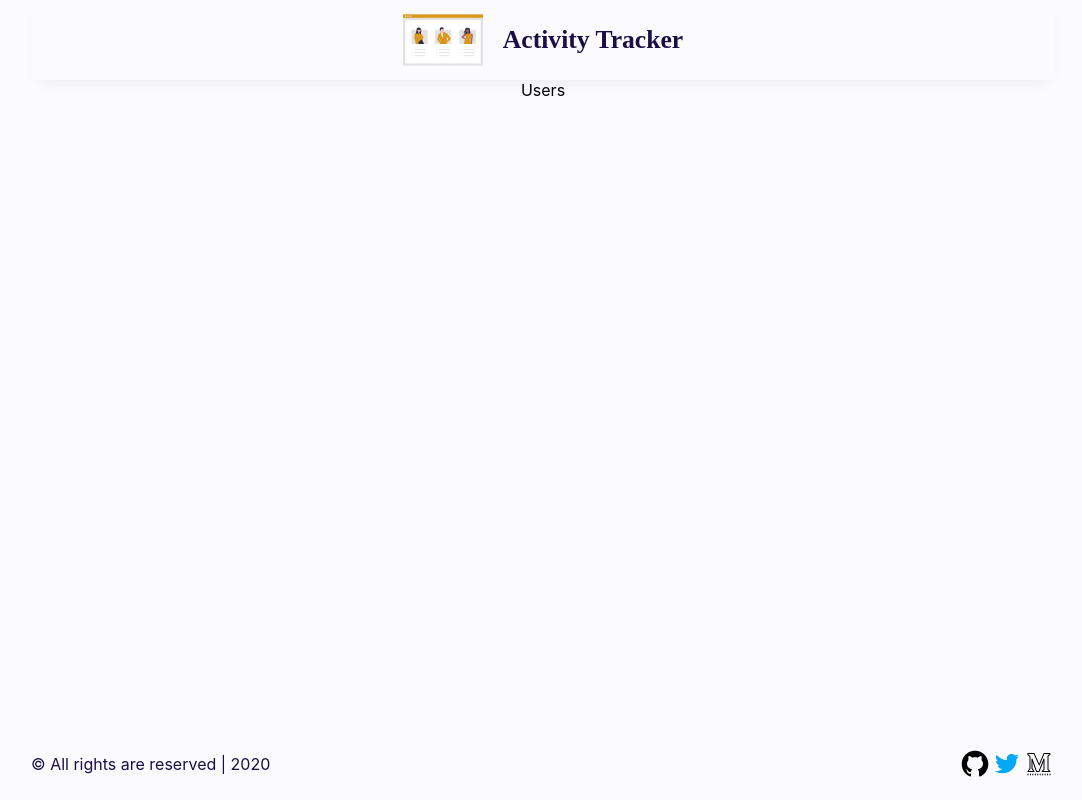
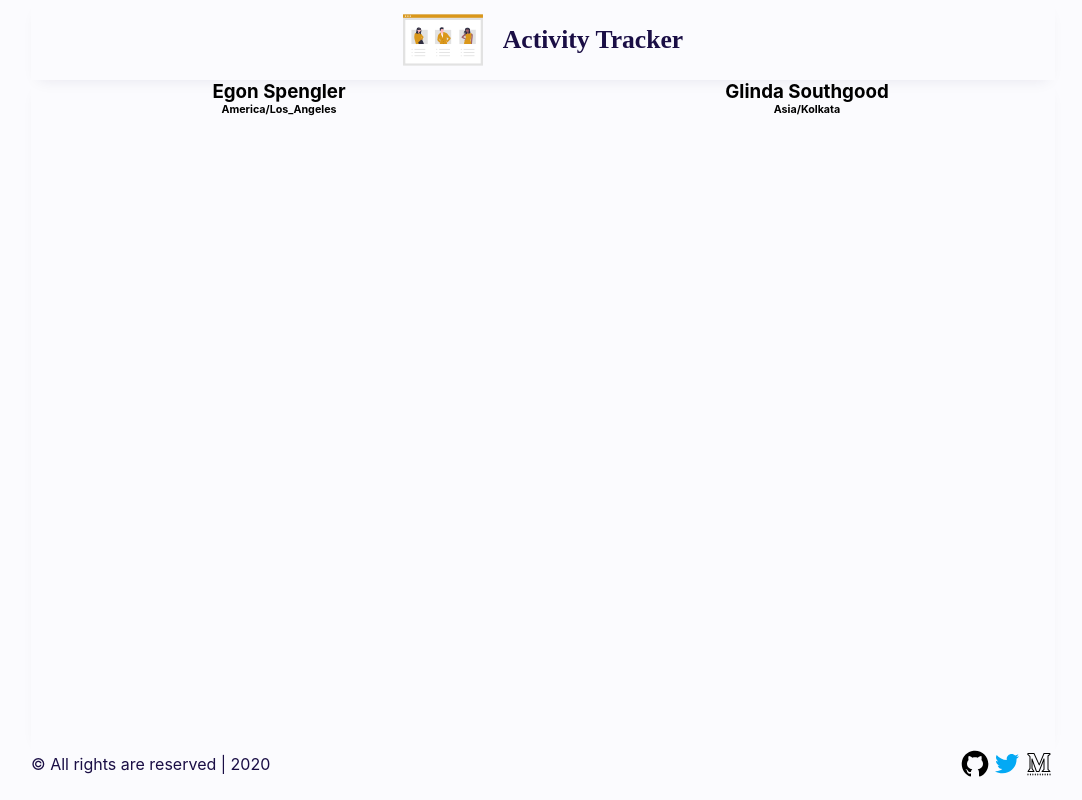
Before and after one commit to malhotra-parul/activity-tracker-react, a React (Create React App) app: page / in a window 1280 px wide. Shown: the whole page, without its empty margins (97-1179 px from the left). Built offline with nearby package versions, Linux system fonts and the light colour scheme; a web font is replaced by a local one.

Commit message:
created user card

```diff
--- a/src/components/Footer.jsx
+++ b/src/components/Footer.jsx
@@ -20,10 +20,16 @@ const Copyright = styled.span`
   font-size: 1em;
 `;
 
-const SocialICons = styled.a`
+const SocialICons = styled.div`
   display: flex;
   justify-content: space-between;
   align-items: center;
+`;
+
+const SocialLinks = styled.a`
+display: flex;
+justify-content: space-between;
+align-items: center;
 `;
 
 const Image = styled.img`
@@ -60,14 +66,14 @@ const Footer = () => {
       <Copyright>{footer}</Copyright>
       <SocialICons>
         {social.map(({ id, icon, link, handle }) => (
-          <SocialICons
+          <SocialLinks
             key={id}
             href={link}
             target="_blank"
             rel="noopener noreferrer"
           >
             <Image src={icon} alt={handle} />
-          </SocialICons>
+          </SocialLinks>
         ))}
       </SocialICons>
     </BottomBar>
--- a/src/components/UserCard.jsx
+++ b/src/components/UserCard.jsx
@@ -1,9 +1,10 @@
 import React from 'react'
 
-const UserCard = () => {
+const UserCard = ({ name, tz, activity}) => {
     return (
-        <div>
-
+        <div >
+            <h3>{name}</h3>
+            <h6>{tz}</h6>
         </div>
     )
 }
--- a/src/components/Users.jsx
+++ b/src/components/Users.jsx
@@ -1,11 +1,31 @@
-import React from 'react'
+import React from "react";
+import data from "../mock_api.js";
+import UserCard from "./UserCard";
+import styled from "styled-components"
+
+const UserWrapper = styled.div`
+  height: calc(100% - 15vh - 1em);
+  width: 80vw;
+  display: grid;
+  grid-template-columns: repeat(2, 1fr);
+  grid-gap: 2em;
+  box-shadow: 0 7px 15px -8px rgba(25, 4, 69, 0.1);
+  margin: 0 auto;
+`;
 
 const Users = () => {
-    return (
-        <div style={{height: 'calc(100% - 15vh - 1em)'}}>
-            Users
-        </div>
+  const userList = data.members.map(
+    ({ id, real_name, tz, activity_periods }) => (
+      <UserCard key={id} name={real_name} tz={tz} activity={activity_periods} />
     )
-}
+  );
+  console.log(userList);
 
-export default Users
+  return (
+    <UserWrapper >
+      {userList}
+    </UserWrapper>
+  );
+};
+
+export default Users;
--- /dev/null
+++ b/src/mock_api.js
@@ -0,0 +1,42 @@
+const data = {
+	"ok": true,
+	"members": [{
+			"id": "W012A3CDE",
+			"real_name": "Egon Spengler",
+			"tz": "America/Los_Angeles",
+			"activity_periods": [{
+					"start_time": "Feb 1 2020  1:33PM",
+					"end_time": "Feb 1 2020 1:54PM"
+				},
+				{
+					"start_time": "Mar 1 2020  11:11AM",
+					"end_time": "Mar 1 2020 2:00PM"
+				},
+				{
+					"start_time": "Mar 16 2020  5:33PM",
+					"end_time": "Mar 16 2020 8:02PM"
+				}
+			]
+		},
+		{
+			"id": "W07QCRPA4",
+			"real_name": "Glinda Southgood",
+			"tz": "Asia/Kolkata",
+			"activity_periods": [{
+					"start_time": "Feb 1 2020  1:33PM",
+					"end_time": "Feb 1 2020 1:54PM"
+				},
+				{
+					"start_time": "Mar 1 2020  11:11AM",
+					"end_time": "Mar 1 2020 2:00PM"
+				},
+				{
+					"start_time": "Mar 16 2020  5:33PM",
+					"end_time": "Mar 16 2020 8:02PM"
+				}
+			]
+		}
+	]
+};
+
+export default data;
```
Also changed, not shown: src/assets/users/humaaans(5).png (added), src/assets/users/humaaans(6).png (added), src/components/social.json (deleted).
